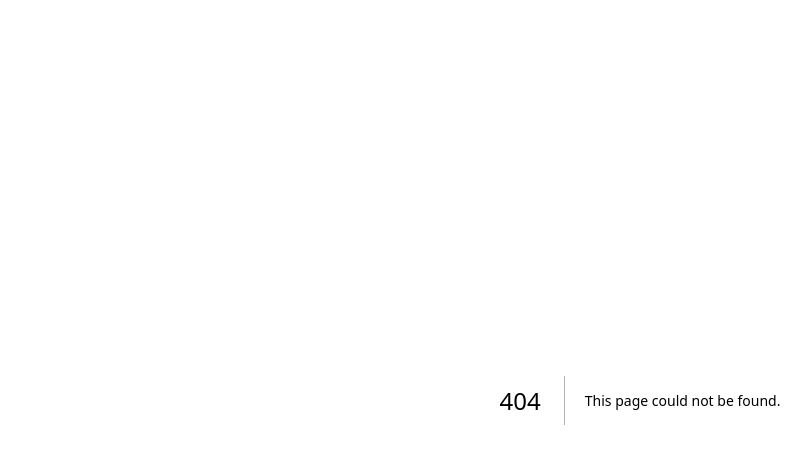
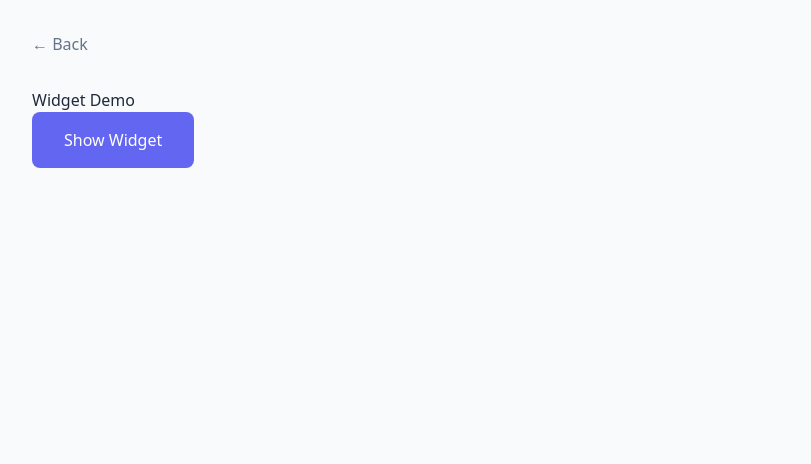
Before and after one commit to naj9683/churn-guard-app, a Next.js app: page /widget-demo in a window 1280 px wide. Before the commit this address had no page. Shown: the top 464 px of the page, without its empty margins (0-811 px from the left). Built offline with nearby package versions, Linux system fonts and the light colour scheme.

Commit message:
Fix widget install and demo pages

```diff
--- /dev/null
+++ b/app/widget-demo/page.tsx
@@ -0,0 +1,61 @@
+'use client';
+
+import { useState } from 'react';
+import Link from 'next/link';
+
+export default function WidgetDemoPage() {
+  const [showWidget, setShowWidget] = useState(false);
+
+  return (
+    <div style={{minHeight: '100vh', background: '#f8fafc', padding: '2rem'}}>
+      <Link href="/widget-install" style={{color: '#64748b'}}>← Back</Link>
+      <h1 style={{color: '#1e293b', marginTop: '2rem'}}>Widget Demo</h1>
+      <button
+        onClick={() => setShowWidget(!showWidget)}
+        style={{
+          padding: '1rem 2rem',
+          background: '#6366f1',
+          color: 'white',
+          border: 'none',
+          borderRadius: '0.5rem',
+          cursor: 'pointer',
+          marginBottom: '2rem'
+        }}
+      >
+        {showWidget ? 'Hide Widget' : 'Show Widget'}
+      </button>
+
+      {showWidget && (
+        <div style={{
+          position: 'fixed',
+          bottom: '20px',
+          right: '20px',
+          width: '300px',
+          background: 'linear-gradient(135deg, #6366f1 0%, #8b5cf6 100%)',
+          color: 'white',
+          borderRadius: '16px',
+          padding: '24px',
+          boxShadow: '0 20px 40px rgba(0,0,0,0.3)',
+          zIndex: 999999
+        }}>
+          <h3 style={{margin: '0 0 12px 0'}}>We miss you!</h3>
+          <p style={{margin: '0 0 20px 0'}}>Here's 20% off to help you get back on track!</p>
+          <button
+            onClick={() => alert('Claimed!')}
+            style={{
+              padding: '12px 20px',
+              background: 'white',
+              color: '#6366f1',
+              border: 'none',
+              borderRadius: '8px',
+              cursor: 'pointer',
+              fontWeight: 600
+            }}
+          >
+            Claim Offer
+          </button>
+        </div>
+      )}
+    </div>
+  );
+}
--- /dev/null
+++ b/app/widget-install/page.tsx
@@ -0,0 +1,24 @@
+'use client';
+
+import Link from 'next/link';
+
+export default function WidgetInstallPage() {
+  const installCode = `<script src="https://churn-guard-app.vercel.app/widget.js"></script>
+<script>
+  ChurnGuard.init({
+    apiKey: 'YOUR_API_KEY',
+    customerId: 'USER_ID'
+  });
+</script>`;
+
+  return (
+    <div style={{minHeight: '100vh', background: '#0f172a', color: 'white', padding: '2rem'}}>
+      <Link href="/widget-messages" style={{color: '#94a3b8'}}>← Back</Link>
+      <h1 style={{marginTop: '2rem'}}>Install Widget</h1>
+      <p style={{color: '#94a3b8'}}>Add this code to your website:</p>
+      <pre style={{background: '#1e293b', padding: '1rem', borderRadius: '0.5rem', overflow: 'auto'}}>
+        <code>{installCode}</code>
+      </pre>
+    </div>
+  );
+}
```
